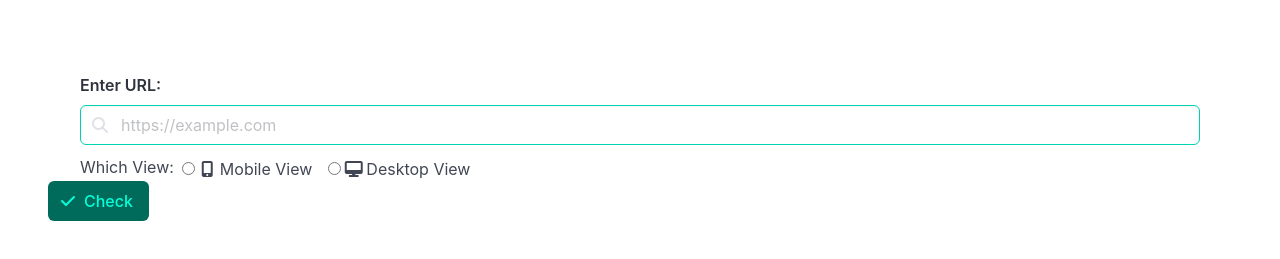
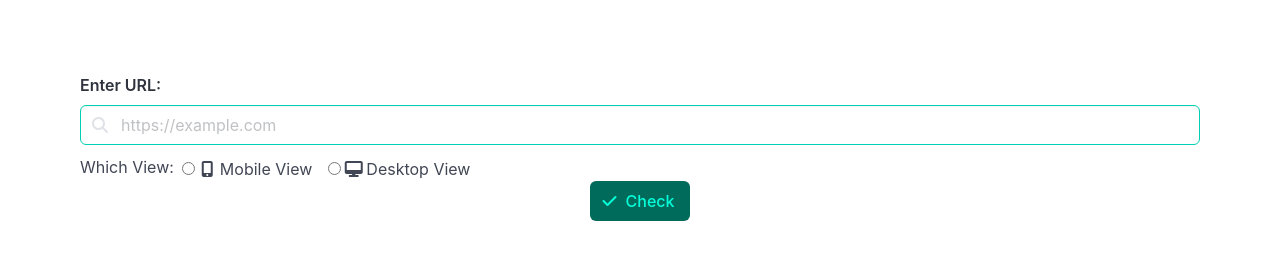
Before and after one commit to Programmer-Arvind/Web-Accessibilty-Checker, a website: page templates/index.html in a window 1280 px wide. Shown: the part 107-366 px from the top of the page. Drawn offline with nearby package versions, Linux system fonts and the light colour scheme.

Commit message:
Updated: Styling

```diff
--- a/templates/index.html
+++ b/templates/index.html
@@ -9,6 +9,15 @@
             integrity="sha512-SnH5WK+bZxgPHs44uWIX+LLJAJ9/2PkPKZ5QiAj6Ta86w+fsb2TkcmfRyVX3pBnMFcV7oQPJkl9QevSCWr3W6A=="
             crossorigin="anonymous" referrerpolicy="no-referrer" />
         <title>Web Accessibility Checker</title>
+        <style>
+            .form-container {
+                display: flex;
+                justify-content: center;
+                align-items: center;
+                width: 100%;
+                /* Adjust as needed */
+            }
+        </style>
     </head>
 
     <body>
@@ -53,8 +62,10 @@
                     </div>
             </div>
 
-            <submit class="button is-primary is-dark"><span class="icon is-small"><i
-                        class="fa-solid fa-check"></i></span><span>Check</span></submit>
+            <div class="form-container">
+                <submit class="button is-primary is-dark is-responsive"><span class="icon is-small"><i
+                            class="fa-solid fa-check"></i></span><span>Check</span></submit>
+            </div>
 
 
             </form>
```
